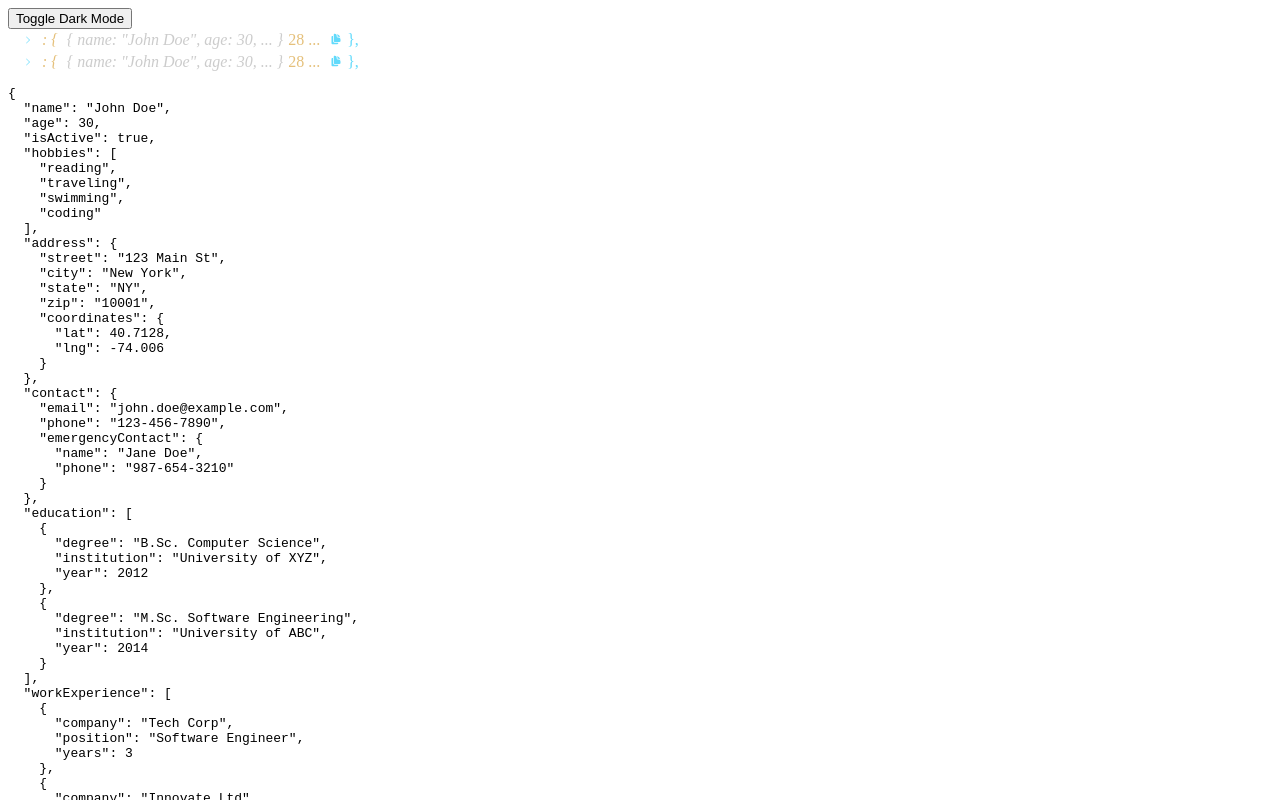
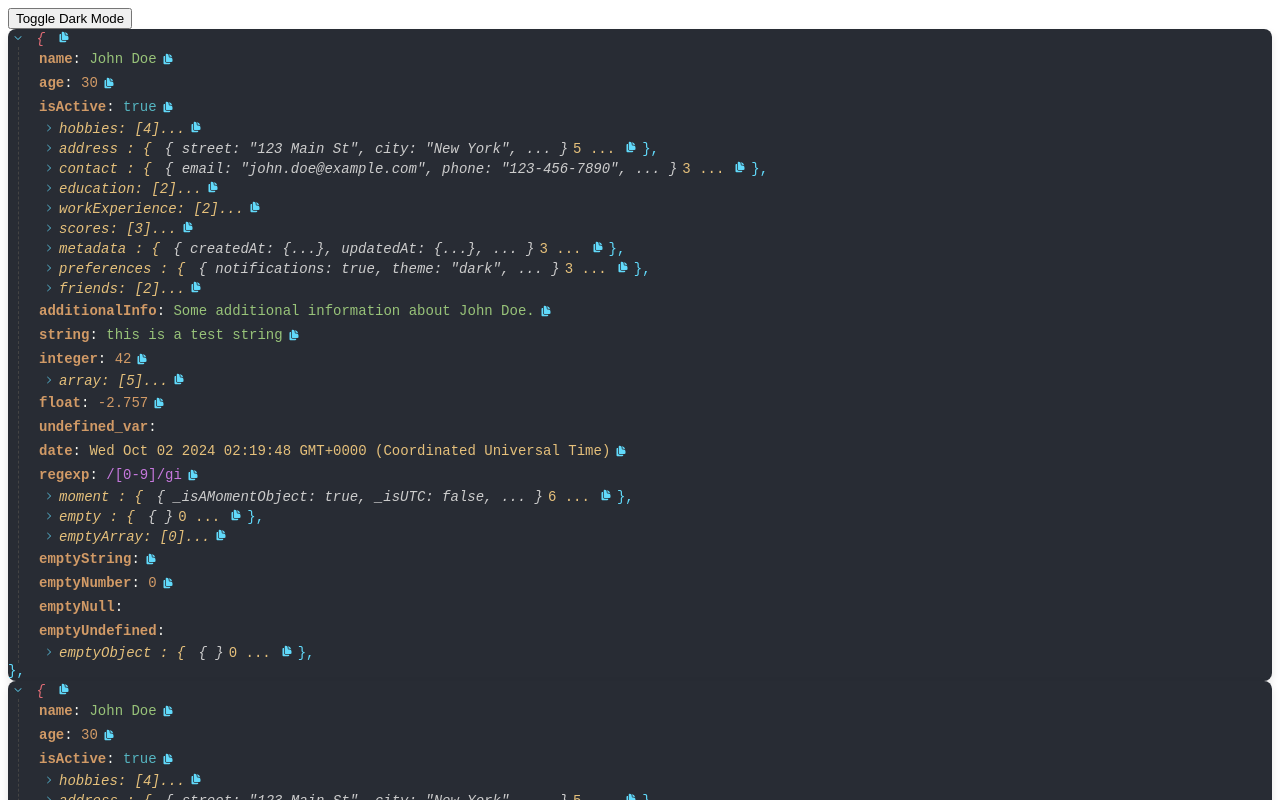
Before and after one commit to anilkumarthakur60/vue3-json-viewer, a Vue app: page / in a window 1280 px wide. Shown: the top 800 px of the page. Built offline with nearby package versions, Linux system fonts and the light colour scheme.

Commit message:
fix: minor changes

```diff
--- a/src/App.vue
+++ b/src/App.vue
@@ -90,13 +90,13 @@
   <button @click="toggleDarkMode">Toggle Dark Mode</button>
   <ViewJson
     :data="jsonData"
-    :level="1"
+    :level="0"
     :darkMode="isDarkMode"
   />
   <JsonViewer
     :darkMode="isDarkMode"
     :data="jsonData"
-    :level="1"
+    :level="0"
   />
 
   <pre>{{ jsonData }}</pre>
--- a/src/package/components/ViewJson.vue
+++ b/src/package/components/ViewJson.vue
@@ -21,7 +21,7 @@
   <JsonViewer
     :darkMode="darkMode"
     :data="data"
-    :level="1"
+    :level="level"
   />
 </template>
 
```
